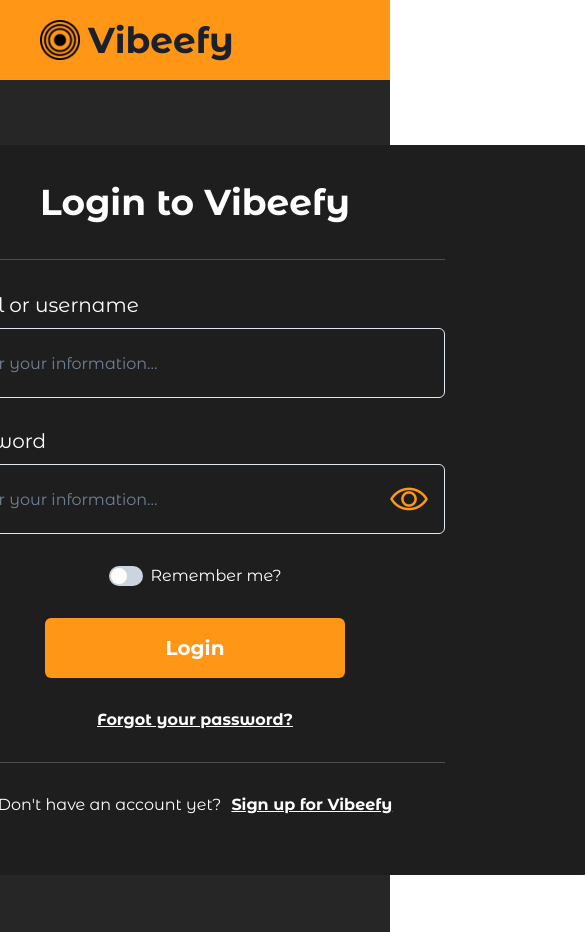
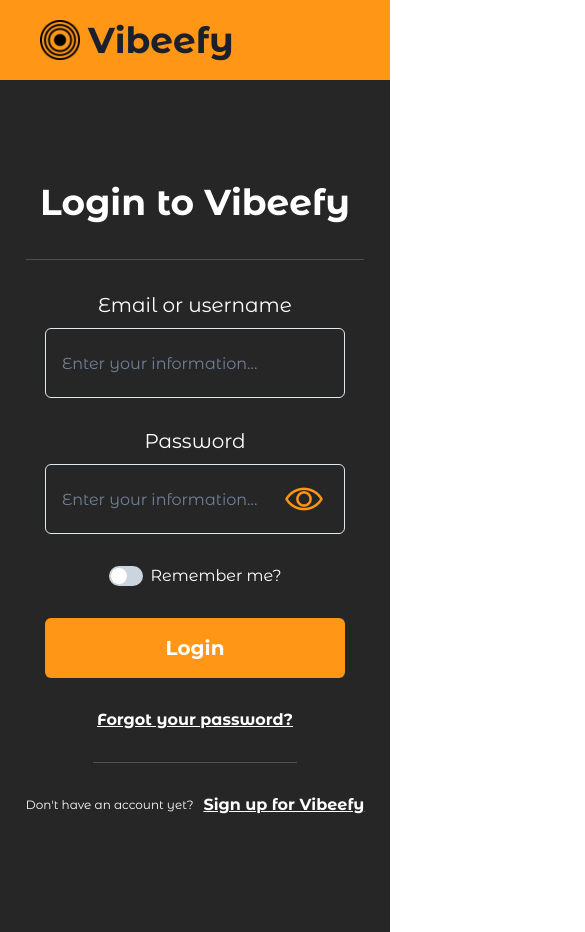
Before and after one commit to ToniDarodda/Vibeefy, a React (Create React App) app in the folder frontend/: page / in a window 390 px wide. Shown: the whole page, 585 px wide, since content can reach past the window. Built offline with nearby package versions, Linux system fonts and the light colour scheme.

Commit message:
feat: update reigster login now responsive to mobile

```diff
--- a/frontend/src/components/login/card/loginCard.tsx
+++ b/frontend/src/components/login/card/loginCard.tsx
@@ -1,3 +1,4 @@
+/* eslint-disable @typescript-eslint/no-unused-vars */
 import {
   HStack,
   VStack,
@@ -8,6 +9,7 @@ import {
   InputGroup,
   InputRightElement,
   Image,
+  useMediaQuery,
 } from '@chakra-ui/react';
 import { useState } from 'react';
 import { useNavigate } from 'react-router-dom';
@@ -19,13 +21,27 @@ interface CardInterface {
 export function LoginCard({ title }: CardInterface) {
   const navigate = useNavigate();
 
+  const [isLargerThan800] = useMediaQuery('(min-width: 800px)');
+
   const [show, setShow] = useState(false);
 
   const handleClick = () => setShow(!show);
   const redirectRegister = () => navigate('/register');
 
   return (
-    <VStack w={'800px'} backgroundColor={'#1E1E1E'} borderRadius={'12px'}>
+    <VStack
+      w={{
+        base: '350px',
+        md: '700px',
+        sm: '500px',
+      }}
+      backgroundColor={{
+        base: 'transparent',
+        md: '#1E1E1E',
+        sm: '#1E1E1E',
+      }}
+      borderRadius={'12px'}
+    >
       <HStack
         h={'700px'}
         marginTop={'30px'}
@@ -37,12 +53,16 @@ export function LoginCard({ title }: CardInterface) {
         </Text>
         <VStack borderBottom={'1px solid #4E4E4E'} w={'100%'} />
 
-        <VStack w={'100%'} alignItems={'flex-start'}>
+        <VStack w={'100%'} alignItems={'center'}>
           <Text fontSize={'xl'} color={'#ffffff'}>
             Email or username
           </Text>
           <Input
-            w={'500px'}
+            w={{
+              base: '300px',
+              sm: '400px',
+              md: '500px',
+            }}
             h={'70px'}
             type="email"
             color={'#ffffff'}
@@ -57,10 +77,14 @@ export function LoginCard({ title }: CardInterface) {
             Password
           </Text>
 
-          <InputGroup size="md">
+          <InputGroup alignItems={'center'} justifyContent={'center'}>
             <Input
               h={'70px'}
-              w={'500px'}
+              w={{
+                base: '300px',
+                sm: '400px',
+                md: '500px',
+              }}
               color={'#ffffff'}
               focusBorderColor="#000000"
               placeholder="Enter your information..."
@@ -69,10 +93,18 @@ export function LoginCard({ title }: CardInterface) {
               type={show ? 'text' : 'password'}
             />
             <InputRightElement
-              width="4.5rem"
+              w={{
+                base: '300px',
+                sm: '400px',
+                md: '500px',
+              }}
               height={'100%'}
-              justifyContent={'center'}
-              alignItems={'center'}
+              justifyContent={'flex-end'}
+              marginRight={{
+                base: '40px',
+                sm: '20px',
+                md: '20px',
+              }}
             >
               <Image
                 src={show ? '/hide.png' : '/unhide.png'}
@@ -113,9 +145,17 @@ export function LoginCard({ title }: CardInterface) {
         >
           Forgot your password?
         </Text>
-        <VStack borderBottom={'1px solid #4E4E4E'} w={'100%'} />
+        <VStack borderBottom={'1px solid #4E4E4E'} w={'60%'} />
         <VStack flexDirection={'row'} gap={'10px'} onClick={redirectRegister}>
-          <Text color={'#ffffff'} cursor={'pointer'}>
+          <Text
+            color={'#ffffff'}
+            cursor={'pointer'}
+            fontSize={{
+              base: '12px',
+              sm: '16px',
+              md: '16px',
+            }}
+          >
             Don't have an account yet?
           </Text>
           <Text
--- a/frontend/src/components/register/card/registerCard.tsx
+++ b/frontend/src/components/register/card/registerCard.tsx
@@ -23,7 +23,19 @@ export function RegisterCard() {
   };
 
   return (
-    <VStack w={'800px'} backgroundColor={'#1E1E1E'} borderRadius={'12px'}>
+    <VStack
+      w={{
+        base: '350px',
+        md: '700px',
+        sm: '500px',
+      }}
+      backgroundColor={{
+        base: 'transparent',
+        md: '#1E1E1E',
+        sm: '#1E1E1E',
+      }}
+      borderRadius={'12px'}
+    >
       <HStack h={'700px'} marginTop={'30px'} flexDirection={'column'}>
         <VStack w={'100%'} alignItems={'flex-start'}>
           <RegisterStep
--- a/frontend/src/components/register/registerSteps.tsx
+++ b/frontend/src/components/register/registerSteps.tsx
@@ -22,7 +22,11 @@ export function RegisterStep({
               Email or username
             </Text>
             <Input
-              w={'500px'}
+              w={{
+                base: '300px',
+                sm: '400px',
+                md: '500px',
+              }}
               h={'70px'}
               type="email"
               color={'#ffffff'}
@@ -41,7 +45,15 @@ export function RegisterStep({
           step="1"
           barValue={33.33}
         >
-          <VStack alignItems={'flex-start'} gap={'20px'}>
+          <VStack
+            alignItems={'flex-start'}
+            gap={'20px'}
+            w={{
+              base: '300px',
+              sm: '400px',
+              md: '500px',
+            }}
+          >
             <Text fontSize={'xl'} color={'#ffffff'}>
               Password
             </Text>
@@ -59,12 +71,24 @@ export function RegisterStep({
           barValue={66.66}
           step="2"
         >
-          <VStack alignItems={'flex-start'} gap={'20px'}>
+          <VStack
+            alignItems={'flex-start'}
+            gap={'20px'}
+            w={{
+              base: '300px',
+              sm: '400px',
+              md: '500px',
+            }}
+          >
             <Text fontSize={'xl'} color={'#ffffff'}>
               Name
             </Text>
             <Input
-              w={'500px'}
+              w={{
+                base: '300px',
+                sm: '400px',
+                md: '500px',
+              }}
               h={'70px'}
               type="name"
               color={'#ffffff'}
@@ -77,7 +101,11 @@ export function RegisterStep({
               Date of birth
             </Text>
             <Input
-              w={'500px'}
+              w={{
+                base: '300px',
+                sm: '400px',
+                md: '500px',
+              }}
               h={'70px'}
               type="date"
               color={'#ffffff'}
@@ -104,7 +132,11 @@ export function RegisterStep({
           step="3"
         >
           <VStack
-            w={'460px'}
+            w={{
+              base: '300px',
+              sm: '400px',
+              md: '500px',
+            }}
             alignSelf={'center'}
             backgroundColor={'#333030'}
             borderRadius={'8px'}
@@ -112,20 +144,34 @@ export function RegisterStep({
           >
             <HStack h={'60px'} gap={'30px'}>
               <Checkbox size={'lg'} colorScheme="orange" border={'orange'} />
-              <Text color={'#ffffff'}>
+              <Text
+                color={'#ffffff'}
+                fontSize={{
+                  base: '12px',
+                  sm: '14px',
+                  md: '14px',
+                }}
+              >
                 Share my registration data with Vibeefy's content providers for
                 marketing purposes.
               </Text>
             </HStack>
           </VStack>
-          <VStack w={'420px'} alignSelf={'center'}>
+          <VStack
+            w={{
+              base: '300px',
+              sm: '400px',
+              md: '500px',
+            }}
+            alignSelf={'center'}
+          >
             <Text color={'#ffffff'}>
               By clicking on sign-up, you agree to Vibeefy's Terms and
               Conditions of Use.
             </Text>
             <Text color={'#ffffff'}>
-              To learn more about how Spotify collects, uses, shares and
-              protects your personal data, please see Spotify's Privacy Policy.
+              To learn more about how Vibeefy collects, uses, shares and
+              protects your personal data, please see Vibeefy's Privacy Policy.
             </Text>
           </VStack>
         </BaseStep>
--- a/frontend/src/components/register/steps/baseStep.tsx
+++ b/frontend/src/components/register/steps/baseStep.tsx
@@ -19,7 +19,13 @@ export function BaseStep({
         Step {step} of 3
       </Text>
       <VStack alignItems={'flex-start'} marginBottom={'20px'}>
-        <Stack w={'500px'}>
+        <Stack
+          w={{
+            base: '300px',
+            sm: '400px',
+            md: '500px',
+          }}
+        >
           <Progress
             colorScheme="orange"
             size="sm"
```
